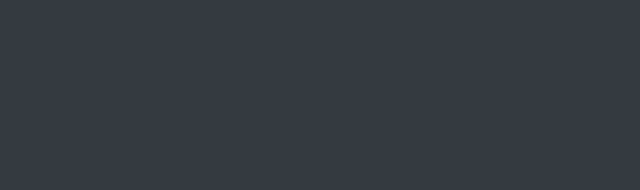
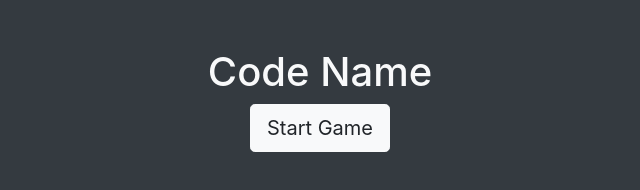
Before and after one commit to forno96/codename, a plain HTML site: page index.html in a window 1280 px wide. Shown: the whole page, without its empty margins (320-960 px from the left). Drawn offline with nearby package versions, Linux system fonts and the light colour scheme.

Commit message:
ADD button

```diff
--- a/index.html
+++ b/index.html
@@ -12,6 +12,8 @@
 
 <body class="bg-dark">
   <div class="container text-center mt-5" id="center">
+    <h1 class="text-light">Code Name</h1>
+    <button type="button" class="btn btn-light btn-lg" onclick="main()" id="start">Start Game</button>
   </div>
 </body>
 
--- a/index.js
+++ b/index.js
@@ -1,11 +1,12 @@
 function main() {
+  $("#start").hide();
   for (var i = 0; i < 25; i++) {
     if (i%5 == 0) $("#center").append(`<div class="row justify-content-center">`);
     //for (var j = 0; j < 5; j++) {
       $(".row:last").append(`
-        <div class="card bg-light text-center col-2 m-1">
+        <div class="card bg-light text-center col-2 m-1" id="${i}">
           <div class="card-body">
-            <h5 class="card-title" id="${i}"></h5>
+            <h5 class="card-title"></h5>
           </div>
           <div class="input-group input-group-sm mb-3">
             <div class="input-group-prepend">
```
